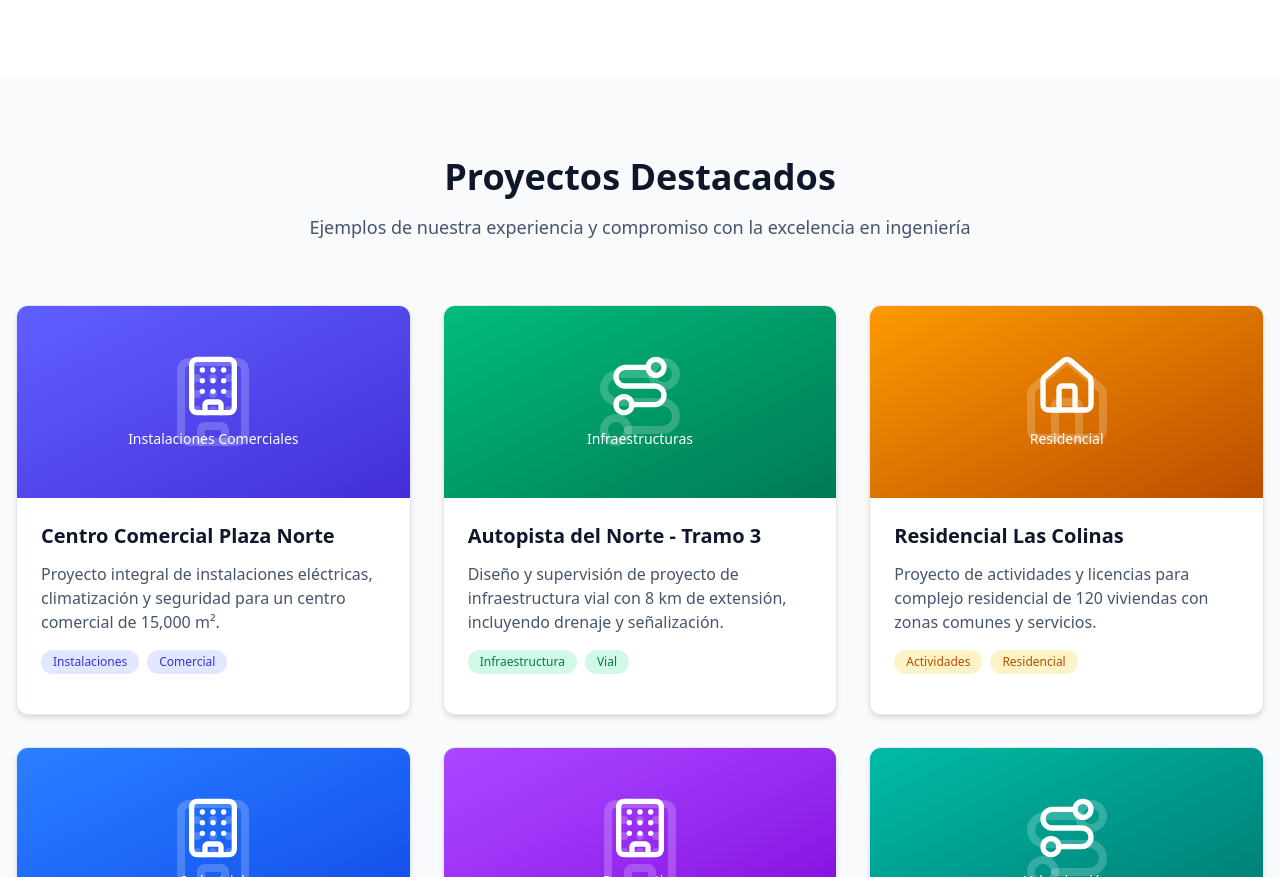
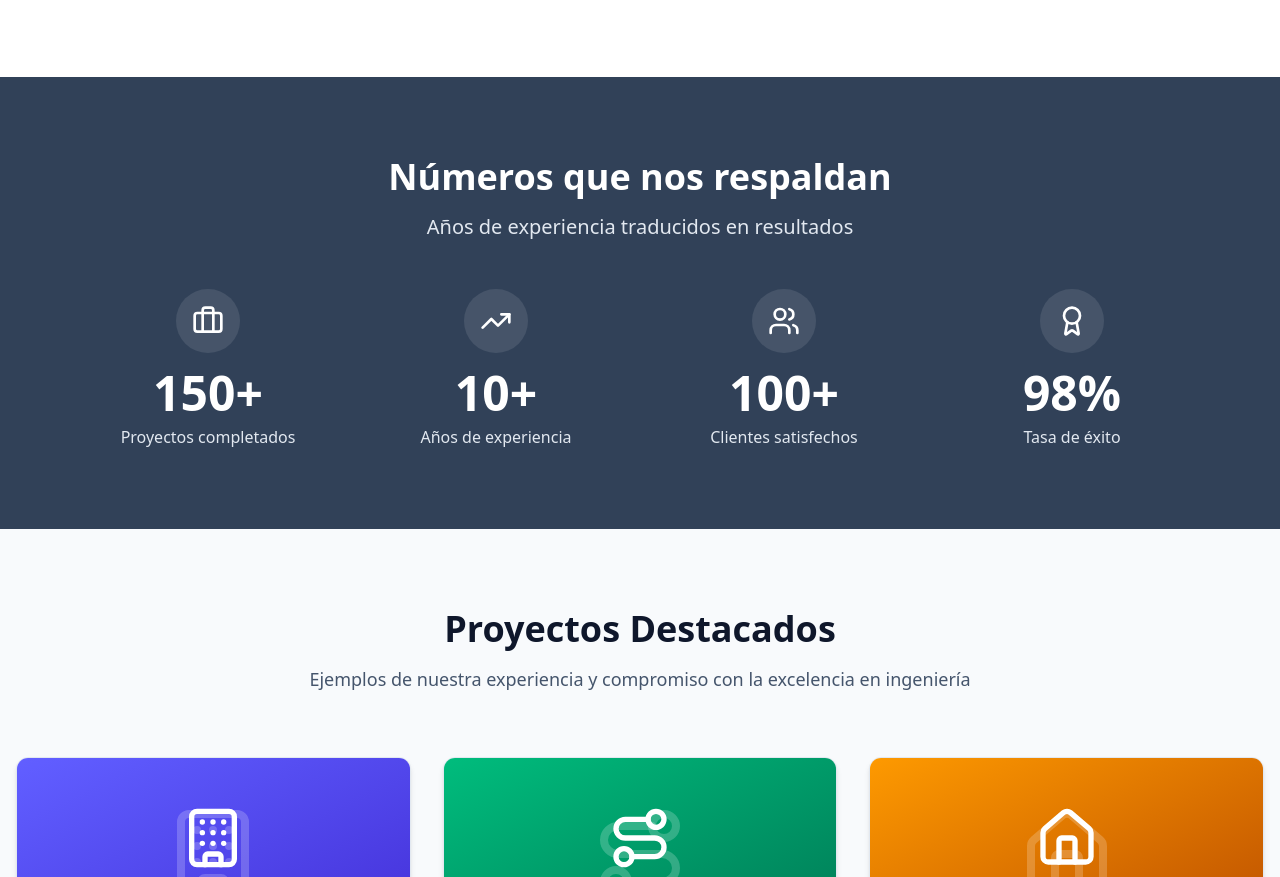
Before and after one commit to antonitor/proingenio-astro, an Astro site: page / in a window 1280 px wide. Shown: the part 1586-2463 px from the top of the page. Built offline with nearby package versions, Linux system fonts and the light colour scheme; Astro itself is replaced by a stand-in of ours.

Commit message:
Porta fuentes Outfit/Inter y Stats a Astro puro
- Fuentes alojadas con Fontsource en lugar de Google Fonts
- Stats.astro sin React ni modo oscuro; contador animado que respeta
  prefers-reduced-motion y muestra el valor final sin JavaScript

Co-Authored-By: Claude Opus 5.5 <noreply@anthropic.com>

```diff
--- a/CLAUDE.md
+++ b/CLAUDE.md
@@ -66,6 +66,8 @@ Handled by **Netlify Forms** (`data-netlify="true"`, form name `contacto`, honey
 
 - Legal pages contain placeholders highlighted with `<span class="pendiente">` (company name, NIF/CIF, registry data). They must be filled in by the company before launch.
 - Projects in `ProyectosDestacados.astro` are placeholder examples and must be replaced with real projects.
+- Figures in `Stats.astro` (projects, clients, success rate) are unconfirmed examples.
+- Fonts (Inter for body, Outfit for headings) are self-hosted via Fontsource; do not load Google Fonts (GDPR, and the cookies page states there are no third-party requests).
 
 ## Deployment
 
--- a/package.json
+++ b/package.json
@@ -9,6 +9,8 @@
     "astro": "astro"
   },
   "dependencies": {
+    "@fontsource-variable/inter": "^5.3.0",
+    "@fontsource-variable/outfit": "^5.3.0",
     "@lucide/astro": "^1.82.0",
     "@tailwindcss/vite": "^4.1.14",
     "astro": "^5.15.4",
--- /dev/null
+++ b/src/components/Stats.astro
@@ -0,0 +1,65 @@
+---
+import { Briefcase, Users, Award, TrendingUp } from "@lucide/astro";
+
+// PENDIENTE: cifras de ejemplo, confirmar con la empresa antes de publicar.
+const stats = [
+  { icon: Briefcase, value: 150, suffix: "+", label: "Proyectos completados" },
+  { icon: TrendingUp, value: 10, suffix: "+", label: "Años de experiencia" },
+  { icon: Users, value: 100, suffix: "+", label: "Clientes satisfechos" },
+  { icon: Award, value: 98, suffix: "%", label: "Tasa de éxito" },
+];
+---
+
+<section class="py-20 bg-slate-700">
+  <div class="container mx-auto px-4 max-w-6xl">
+    <div class="text-center mb-12">
+      <h2 class="text-3xl md:text-4xl font-bold text-white mb-4">Números que nos respaldan</h2>
+      <p class="text-xl text-slate-200">Años de experiencia traducidos en resultados</p>
+    </div>
+
+    <div class="grid grid-cols-2 md:grid-cols-4 gap-8">
+      {stats.map(({ icon: Icon, value, suffix, label }) => (
+        <div class="text-center">
+          <div class="inline-flex items-center justify-center w-16 h-16 bg-white/10 rounded-full mb-4">
+            <Icon class="w-8 h-8 text-white" />
+          </div>
+          <div class="stat-number text-4xl md:text-5xl font-bold text-white mb-2" data-target={value} data-suffix={suffix}>
+            {value}{suffix}
+          </div>
+          <p class="text-slate-200 text-sm md:text-base font-medium">{label}</p>
+        </div>
+      ))}
+    </div>
+  </div>
+</section>
+
+<script>
+  // Contador animado al entrar en pantalla. El HTML ya trae el número final,
+  // así que sin JavaScript (o con movimiento reducido) se ve el valor correcto.
+  const reduce = window.matchMedia("(prefers-reduced-motion: reduce)").matches;
+  const counters = document.querySelectorAll<HTMLElement>(".stat-number");
+
+  if (!reduce) {
+    const observer = new IntersectionObserver(
+      (entries) => {
+        for (const entry of entries) {
+          if (!entry.isIntersecting) continue;
+          const el = entry.target as HTMLElement;
+          observer.unobserve(el);
+          const target = Number(el.dataset.target ?? 0);
+          const suffix = el.dataset.suffix ?? "";
+          const start = performance.now();
+          const duration = 1500;
+          const tick = (now: number) => {
+            const p = Math.min((now - start) / duration, 1);
+            el.textContent = Math.round(target * p) + suffix;
+            if (p < 1) requestAnimationFrame(tick);
+          };
+          requestAnimationFrame(tick);
+        }
+      },
+      { threshold: 0.5 }
+    );
+    counters.forEach((c) => observer.observe(c));
+  }
+</script>
--- a/src/pages/index.astro
+++ b/src/pages/index.astro
@@ -2,6 +2,7 @@
 import Layout from "../layouts/Layout.astro";
 import Hero from "../components/Hero.astro";
 import QuienesSomos from "../components/QuienesSomos.astro";
+import Stats from "../components/Stats.astro";
 import ProyectosDestacados from "../components/ProyectosDestacados.astro";
 import Contacto from "../components/Contacto.astro";
 ---
@@ -9,6 +10,7 @@ import Contacto from "../components/Contacto.astro";
 <Layout>
   <Hero />
   <QuienesSomos />
+  <Stats />
   <ProyectosDestacados />
   <Contacto />
 </Layout>
--- a/src/styles/global.css
+++ b/src/styles/global.css
@@ -1,5 +1,20 @@
 @import "tailwindcss";
+/* Fuentes alojadas en el propio sitio (sin Google Fonts: no se envía la IP del visitante a terceros) */
+@import "@fontsource-variable/inter";
+@import "@fontsource-variable/outfit";
+
+@theme {
+  --font-sans: "Inter Variable", ui-sans-serif, system-ui, sans-serif;
+  --font-display: "Outfit Variable", ui-sans-serif, system-ui, sans-serif;
+}
 
 html {
   scroll-behavior: smooth;
 }
+
+h1,
+h2,
+h3,
+h4 {
+  font-family: var(--font-display);
+}
```
Also changed, not shown: 1 other file.
